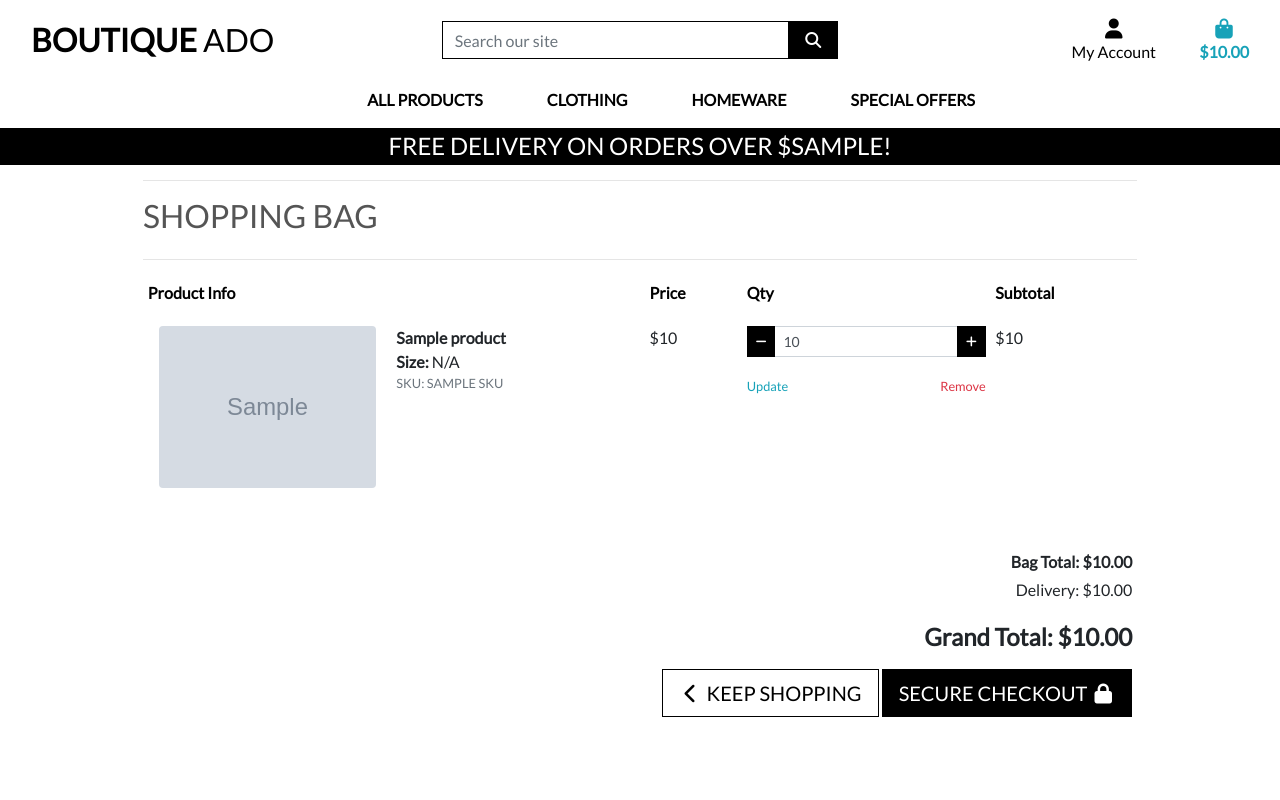
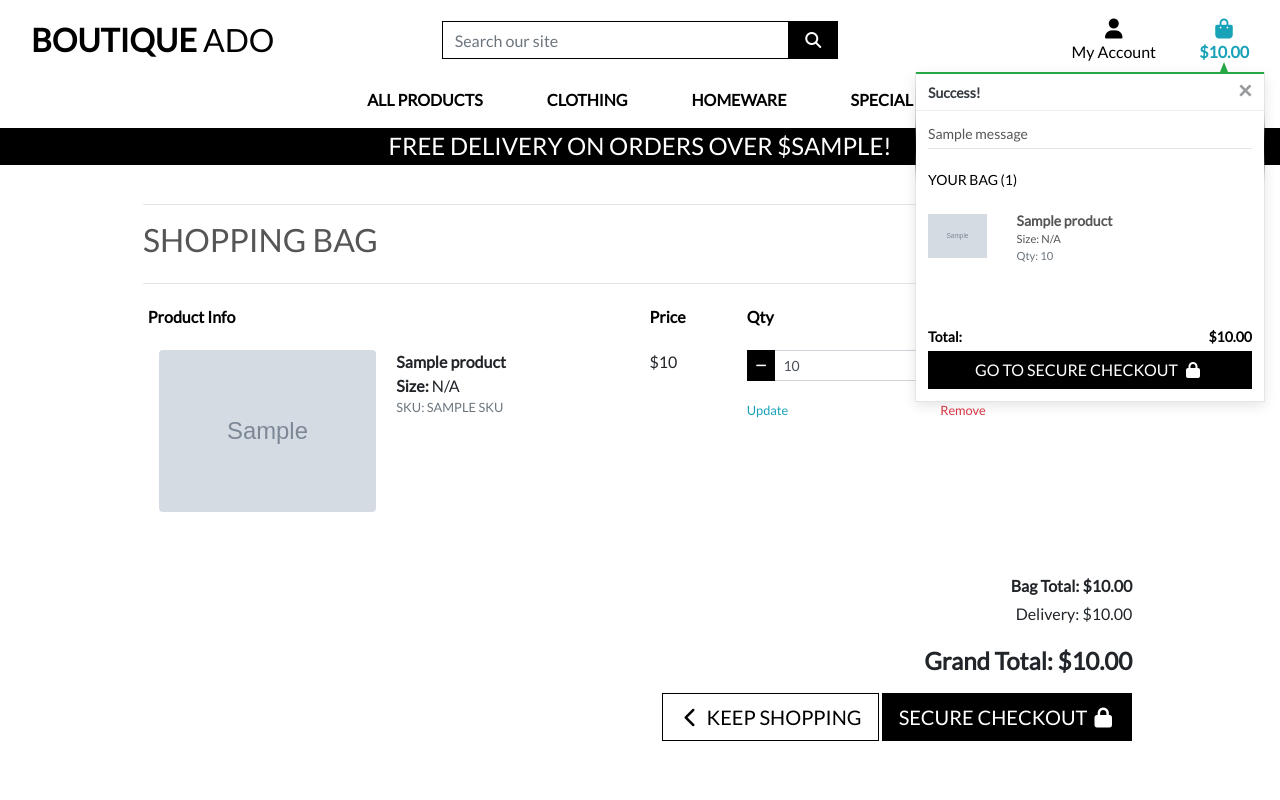
Before and after one commit to antoniotorone/Boutique_Ado_v1, a Django app: template bag/templates/bag/bag.html in a window 1280 px wide. Run offline with Django 3.2, Linux system fonts and the light colour scheme; the template is opened without the code that fills it: most values are stand-ins (such as "Sample title", 1, 10 or a date in 2020); grey boxes marked "Sample" are stand-in pictures; one stand-in notice (Sample message) is shown; some libraries are stand-ins or nearby versions.

Commit message:
toasts created, messages added

```diff
--- a/bag/contexts.py
+++ b/bag/contexts.py
@@ -20,7 +20,7 @@
             product_count += item_data
             bag_items.append({
                 'item_id': item_id,
-                'quantity': quantity,
+               'quantity': item_data,
                 'product': product,
             })
 # if yes in for we pass the items_by_size
@@ -31,7 +31,7 @@
                 product_count += quantity
                 bag_items.append({
                     'item_id': item_id,
-                    'quantity': item_data,
+                    'quantity': quantity,
                     'product': product,
                     'size': size,
                 })
--- a/bag/templates/bag/bag.html
+++ b/bag/templates/bag/bag.html
@@ -1,5 +1,6 @@
 {% extends "base.html" %}
 {% load static %}
+{% load bag_tools %}
 
 {% block page_header %}
     <div class="container header-container">
@@ -49,7 +50,7 @@
                                         <p class="my-0">${{ item.product.price }}</p>
                                     </td>
                                     <td class="py-3 w-25">
-                                        <form class="form update-form" method="POST" action="">
+                                        <form class="form update-form" method="POST" action="{% url 'adjust_bag' item.item_id %}">
                                             {% csrf_token %}
                                             <div class="form-group">
                                                 <div class="input-group">
@@ -80,10 +81,10 @@
                                             </div>
                                         </form>
                                         <a class="update-link text-info"><small>Update</small></a>
-                                        <a class="remove-item text-danger float-right" id="remove_{{ item.item_id }}" data-size="{{ item.size }}"><small>Remove</small></a>
+                                        <a class="remove-item text-danger float-right" id="remove_{{ item.item_id }}" data-product_size="{{ item.size }}"><small>Remove</small></a>
                                     </td>
                                     <td class="py-3">
-                                        <p class="my-0">${{ item.product.price }}</p>
+                                        <p class="my-0">${{ item.product.price | calc_subtotal:item.quantity }}</p>
                                     </td>
                                 </tr>
                             {% endfor %}
@@ -146,9 +147,9 @@
     $('.remove-item').click(function(e) {
         var csrfToken = "{{ csrf_token }}";
         var itemId = $(this).attr('id').split('remove_')[1];
-        var size = $(this).data('size');
-        var url = `/bag/remove/${itemId}`;
-        var data = {'csrfmiddlewaretoken': csrfToken, 'size': size};
+        var size = $(this).data('product_size');
+        var url = `/bag/remove/${itemId}/`;
+        var data = {'csrfmiddlewaretoken': csrfToken, 'product_size': size};
 
         $.post(url, data)
          .done(function() {
--- /dev/null
+++ b/bag/templatetags/bag_tools.py
@@ -0,0 +1,8 @@
+from django import template
+
+
+register = template.Library()
+
+@register.filter(name='calc_subtotal')
+def calc_subtotal(price, quantity):
+    return price * quantity
--- a/bag/urls.py
+++ b/bag/urls.py
@@ -4,4 +4,6 @@
 urlpatterns = [
     path('', views.view_bag, name='view_bag'),
     path('add/<item_id>/', views.add_to_bag, name='add_to_bag'),
+    path('adjust/<item_id>/', views.adjust_bag, name='adjust_bag'),
+    path('remove/<item_id>/', views.remove_from_bag, name='remove_from_bag'),
 ]
--- a/boutique_ado_v1/settings.py
+++ b/boutique_ado_v1/settings.py
@@ -77,6 +77,8 @@
         },
     },
 ]
+
+MESSAGE_STORAGE = 'django.contrib.messages.storage.session.SessionStorage'
 
 AUTHENTICATION_BACKENDS = (
 
--- a/static/css/base.css
+++ b/static/css/base.css
@@ -103,6 +103,73 @@
     cursor: pointer;
 }
 
+.message-container {
+    position:fixed;
+    top: 72px;
+    right: 15px;
+    z-index: 9999999999;
+}
+
+.custom-toast {
+    overflow: visible;
+}
+
+.toast-capper {
+    height: 2px;
+}
+
+/* from CSS-tricks.com: https://css-tricks.com/snippets/css/css-triangle/ */
+.arrow-up {
+    width: 0;
+    height: 0;
+    border-left: 4px solid transparent;
+    border-right: 4px solid transparent;
+    border-bottom: 10px solid black;
+    position: absolute;
+    top: -10px;
+    right: 36px;
+}
+
+/* Convenience classes - colors copied from Bootstrap */
+.arrow-primary {
+    border-bottom-color: #007bff !important;
+}
+
+.arrow-secondary {
+    border-bottom-color: #6c757d !important;
+}
+
+.arrow-success {
+    border-bottom-color: #28a745 !important;
+}
+
+.arrow-danger {
+    border-bottom-color: #dc3545 !important;
+}
+
+.arrow-warning {
+    border-bottom-color: #ffc107 !important;
+}
+
+.arrow-info {
+    border-bottom-color: #17a2b8 !important;
+}
+
+.arrow-light {
+    border-bottom-color: #f8f9fa !important;
+}
+
+.arrow-dark {
+    border-bottom-color: #343a40 !important;
+}
+
+.bag-notification-wrapper {
+    height: 100px;
+    overflow-x: hidden;
+    overflow-y: auto;
+
+}
+
 
 
 
--- a/templates/base.html
+++ b/templates/base.html
@@ -18,15 +18,16 @@
         <link href="https://fonts.googleapis.com/css2?family=Lato&display=swap" rel="stylesheet">
         <link rel="stylesheet" href="{% static 'css/base.css' %}">
     {% endblock %}
-
+S
     {% block extra_css %}
     {% endblock %}
 
     {% block corejs %}
+        <script src="https://kit.fontawesome.com/230f1c1834.js" crossorigin="anonymous"></script>
         <script src="https://code.jquery.com/jquery-3.4.1.slim.min.js" integrity="sha384-J6qa4849blE2+poT4WnyKhv5vZF5SrPo0iEjwBvKU7imGFAV0wwj1yYfoRSJoZ+n" crossorigin="anonymous"></script>
-        <script src="https://cdn.jsdelivr.net/npm/popper.js@1.16.0/dist/umd/popper.min.js" integrity="sha384-Q6E9RHvbIyZFJoft+2mJbHaEWldlvI9IOYy5n3zV9zzTtmI3UksdQRVvoxMfooAo" crossorigin="anonymous"></script>
+        <script src="https://code.jquery.com/jquery-3.4.1.min.js" integrity="sha256-CSXorXvZcTkaix6Yvo6HppcZGetbYMGWSFlBw8HfCJo=" crossorigin="anonymous"></script>
         <script src="https://stackpath.bootstrapcdn.com/bootstrap/4.4.1/js/bootstrap.min.js" integrity="sha384-wfSDF2E50Y2D1uUdj0O3uMBJnjuUD4Ih7YwaYd1iqfktj0Uod8GCExl3Og8ifwB6" crossorigin="anonymous"></script>
-        <script src="https://kit.fontawesome.com/230f1c1834.js" crossorigin="anonymous"></script>
+
     {% endblock %}
 
     {% block extra_js %}
@@ -118,7 +119,22 @@
       </header>
 
     {% if messages %}
-      <div class="message-container"></div>
+      <div class="message-container">
+        <!--Django has a message that are called levels represented by integer number-->
+        {% for message in messages %}
+             {% with message.level as level %}
+                {% if level == 40 %}<!--this is the integer number for error-->
+                   {% include 'includes/toasts/toast_error.html' %}
+                {% elif level == 30 %}
+                   {% include 'includes/toasts/toast_warning.html' %}
+                {% elif level == 25 %}
+                   {% include 'includes/toasts/toast_success.html' %}
+                {% else %}
+                   {% include 'includes/toasts/toast_info.html' %}
+                {% endif %}
+            {% endwith %}
+        {% endfor %}
+      </div>
     {% endif %}
 
     {% block page_header %}
@@ -128,6 +144,10 @@
     {% endblock %}
 
     {% block postloadjs %}
+      <!--this is the function that call the bootstrap toast class and show the message-->
+      <script type="text/javascript">
+         $('.toast').toast('show');
+      </script>
     {% endblock %}
     </body>
 </html>
--- /dev/null
+++ b/templates/includes/toasts/toast_success.html
@@ -0,0 +1,55 @@
+<div class="toast custom-toast rounded-0 border-top-0" data-autohide="false">
+    <div class="arrow-up arrow-success"></div>
+    <div class="w-100 toast-capper bg-success"></div>
+    <div class="toast-header bg-white text-dark">
+        <strong class="mr-auto">Success!</strong>
+        <button type="button" class="ml-2 mb-1 close text-dark" data-dismiss="toast" aria-label="Close">
+            <span aria-hidden="true">&times;</span>
+        </button>
+    </div>
+    <div class="toast-body bg-white">
+        <div class="row">
+            <div class="col">
+                {{ message }}
+                <hr class="mt-1 mb-3">
+            </div>
+        </div>
+        <!--preview when you add to the bag-->
+        {% if grand_total %}
+            <p class="logo-font bg-white text-black py-1">Your Bag ({{ product_count }})</p>
+            <div class="bag-notification-wrapper">
+                {% for item in bag_items %}
+                    <div class="row">
+                        <div class="col-3 my-1">
+                            <img class="w-100" src="{{ item.product.image.url }}">
+                        </div>
+                        <div class="col-9">
+                            <p class="my-0"><strong>{{ item.product.name }}</strong></p>
+                            <p class="my-0 small">Size: {% if item.product.has_sizes %}{{ item.size|upper }}{% else %}N/A{% endif %}</p>
+                            <p class="my-0 small text-muted">Qty: {{ item.quantity }}</p>
+                        </div>
+                    </div>
+                {% endfor %}
+            </div>
+            <div class="row">
+                <div class="col">
+                    <strong><p class="mt-3 mb-1 text-black">
+                        Total{% if free_delivery_delta > 0 %} (Exc. delivery){% endif %}:
+                        <span class="float-right">${{ total|floatformat:2 }}</span>
+                    </p></strong>
+                    {% if free_delivery_delta > 0 %}
+                        <p class="mb-0 p-2 bg-warning shadow-sm text-black text-center">
+                            Spend <strong>${{ free_delivery_delta }}</strong> more to get free next day delivery!
+                        </p>
+                    {% endif %}
+                    <a href="{% url 'view_bag' %}" class="btn btn-black btn-block rounded-0">
+                        <span class="text-uppercase">Go To Secure Checkout</span>
+                        <span class="icon">
+                            <i class="fas fa-lock"></i>
+                        </span>
+                    </a>
+                </div>
+            </div>
+        {% endif %}
+    </div>
+</div>
```
Also changed, not shown: bag/views.py (+68 -1 lines), templates/includes/toasts/toast_error.html (added, +13 -0 lines), templates/includes/toasts/toast_info.html (added, +13 -0 lines), templates/includes/toasts/toast_warning.html (added, +13 -0 lines), bag/templatetags/__init__.py (added), db.sqlite3. Lines whose indentation alone changed are shown as unchanged.
